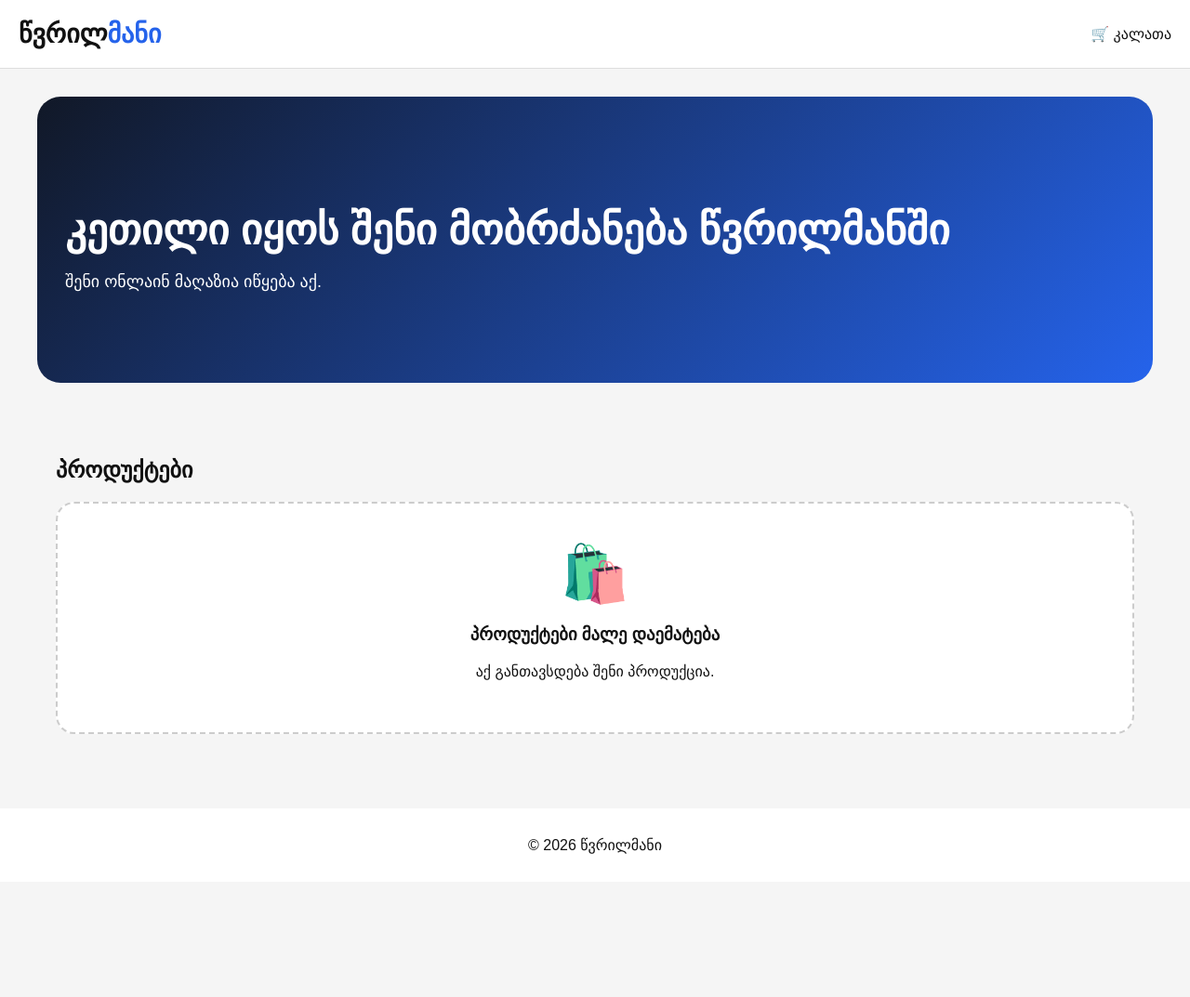
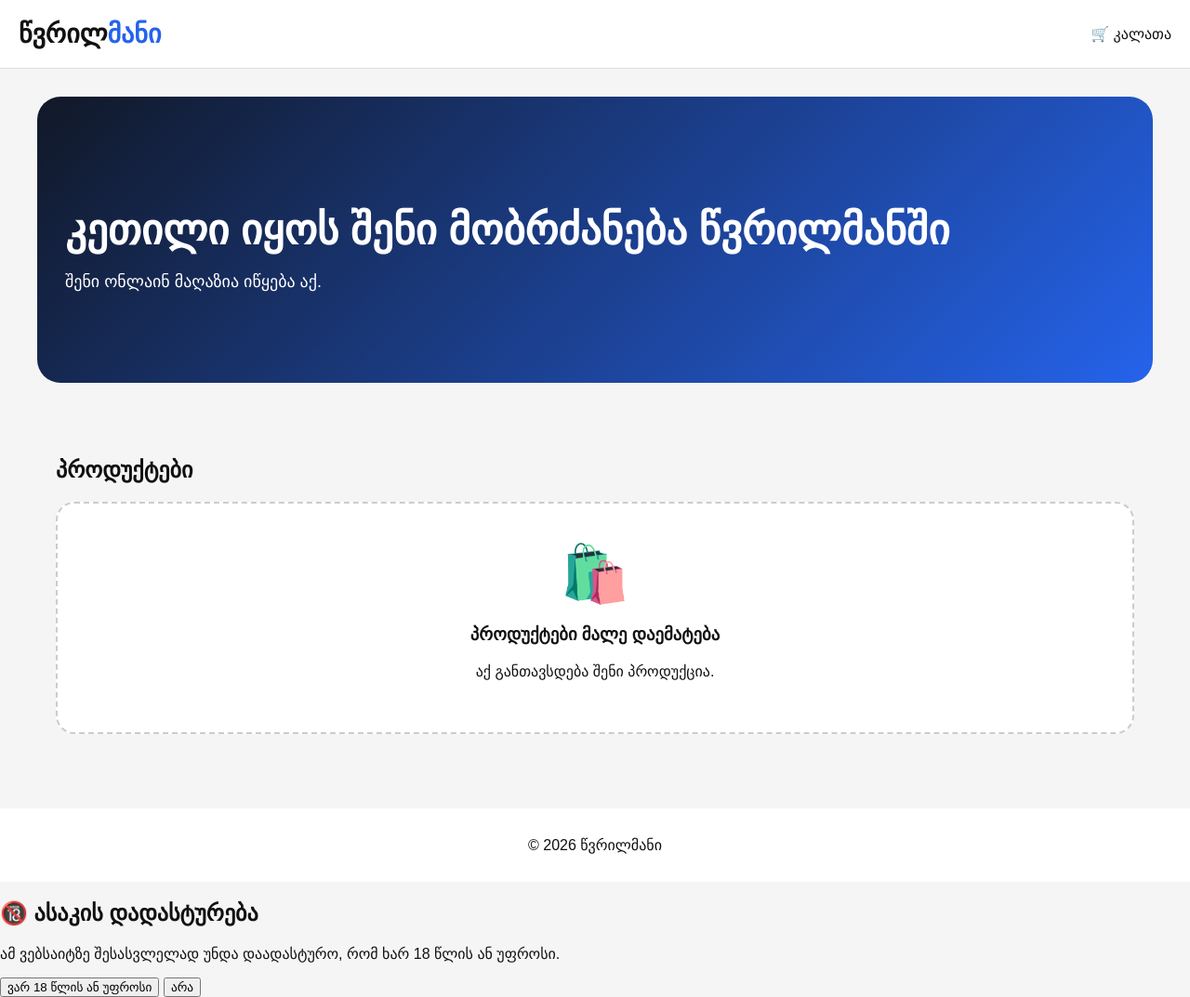
Before and after one commit to mdiakonidze0-netizen/tsvrilman.ge, a plain HTML site: page index.html in a window 1280 px wide. Shown: the whole page at 93% size. Before the commit the page ends 949 px from the top, so only its background shows below. Drawn offline with Linux system fonts and the light colour scheme.

Commit message:
Add age-check script to index.html

```diff
--- a/index.html
+++ b/index.html
@@ -141,6 +141,6 @@
     © 2026 წვრილმანი
 
 </footer>
-
+<script src="js/age-check.js"></script>
 </body>
 </html>
```
